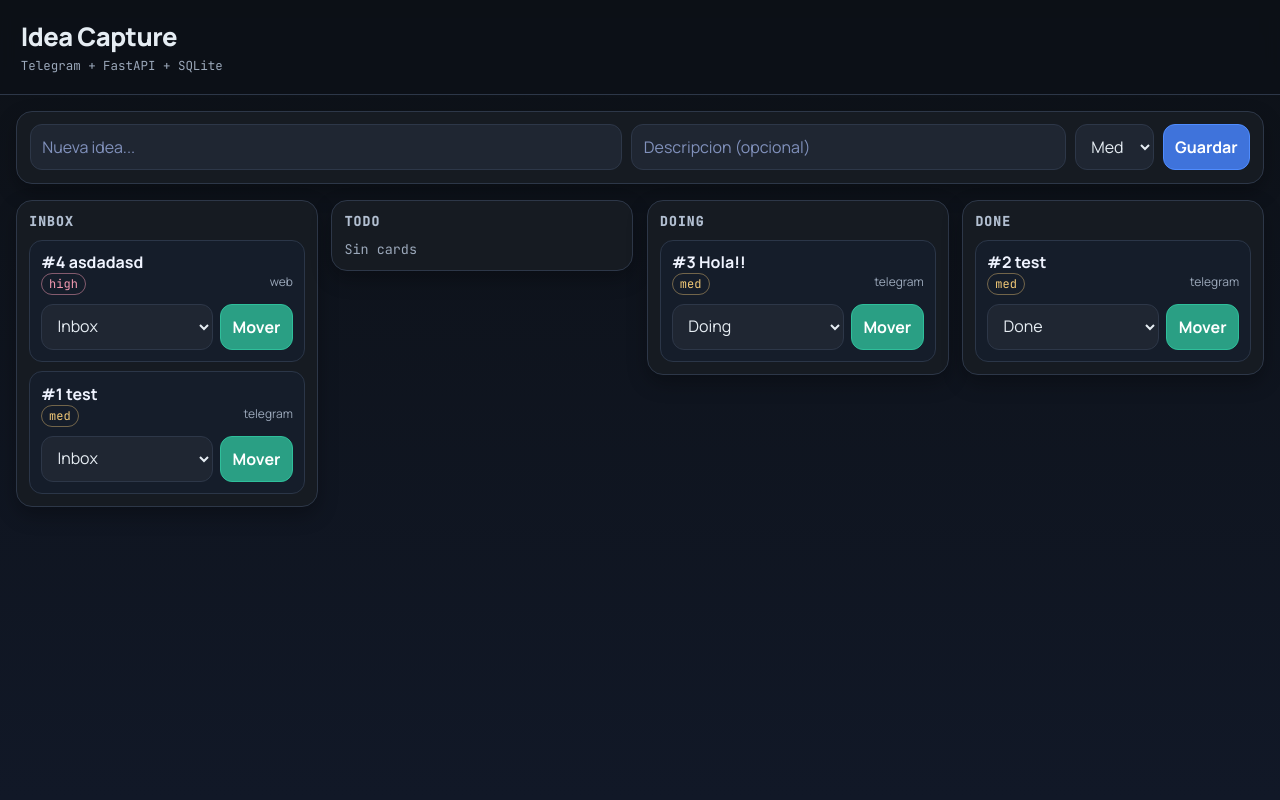
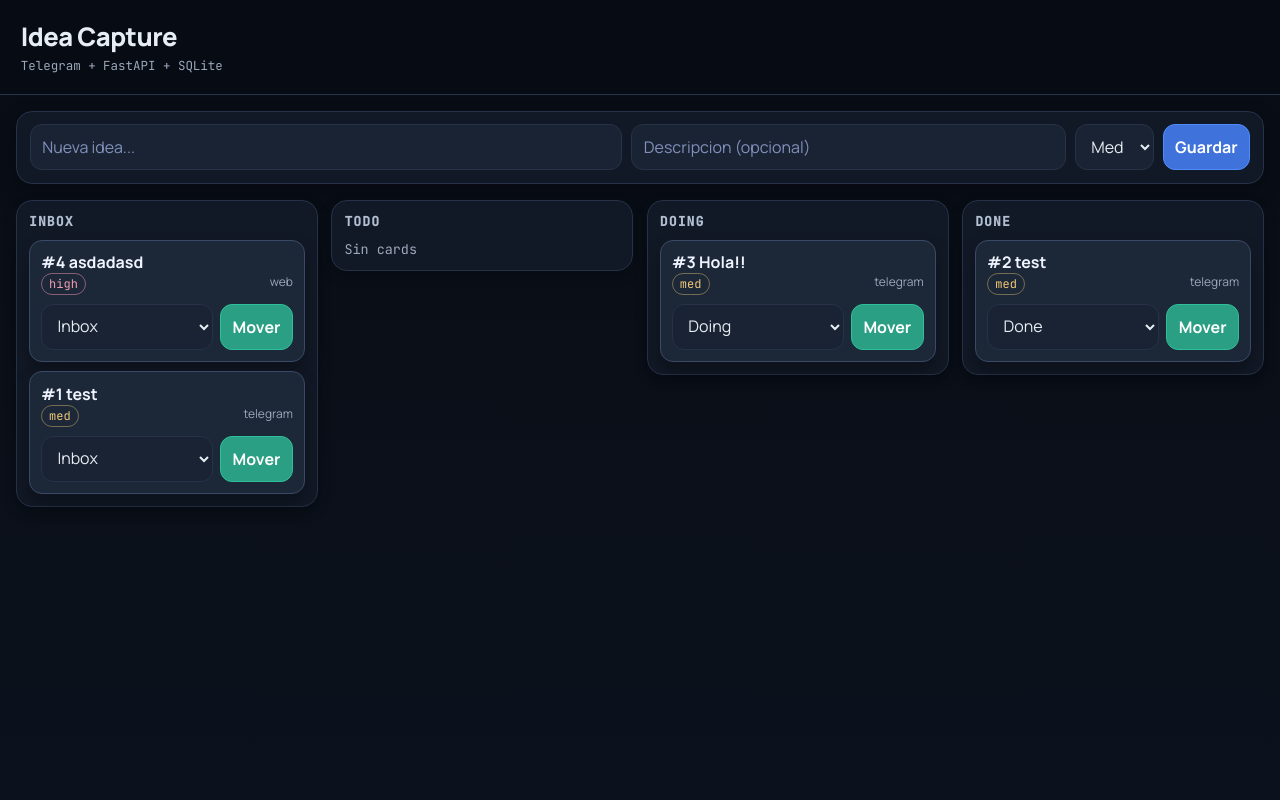
Before and after one commit to alanium/telegram-idea-bot, a FastAPI app: page / in a window 1280 px wide. Run offline with FastAPI, Linux system fonts and the light colour scheme; data comes from the database, SQL or seed files in the repository; some libraries are stand-ins or nearby versions.

Commit message:
Update styles.css

```diff
--- a/app/static/styles.css
+++ b/app/static/styles.css
@@ -1,11 +1,11 @@
 :root {
-  --bg: #0d1117;
-  --bg-2: #111827;
-  --panel: #161b22;
-  --panel-2: #1f2632;
+  --bg: #080c14;
+  --bg-2: #0c121d;
+  --panel: #121926;
+  --panel-2: #1a2333;
   --ink: #e6edf3;
   --muted: #9ba8ba;
-  --line: #2d3748;
+  --line: #263247;
   --accent: #4f8cff;
   --accent-2: #2fbd9a;
   --shadow: 0 8px 20px rgba(0, 0, 0, 0.28);
@@ -26,7 +26,7 @@ body {
 .topbar {
   padding: 1.2rem 1.3rem;
   border-bottom: 1px solid var(--line);
-  background: rgba(13, 17, 23, 0.88);
+  background: rgba(8, 12, 20, 0.9);
   backdrop-filter: blur(8px);
 }
 
@@ -149,7 +149,7 @@ button:hover {
   border: 1px solid var(--line);
   border-radius: 16px;
   padding: 0.75rem;
-  box-shadow: var(--shadow);
+  box-shadow: 0 5px 14px rgba(0, 0, 0, 0.2);
 }
 
 .column h2 {
@@ -166,11 +166,18 @@ button:hover {
 }
 
 .card {
-  background: #151d2a;
-  border: 1px solid #2b3648;
+  background: #1c2738;
+  border: 1px solid #3a4a66;
   border-radius: 13px;
   padding: 0.68rem;
   animation: rise 0.26s ease;
+  box-shadow: 0 10px 18px rgba(0, 0, 0, 0.32);
+  transition: transform 0.15s ease, border-color 0.15s ease;
+}
+
+.card:hover {
+  transform: translateY(-1px);
+  border-color: #4c628a;
 }
 
 .card .title {
```
